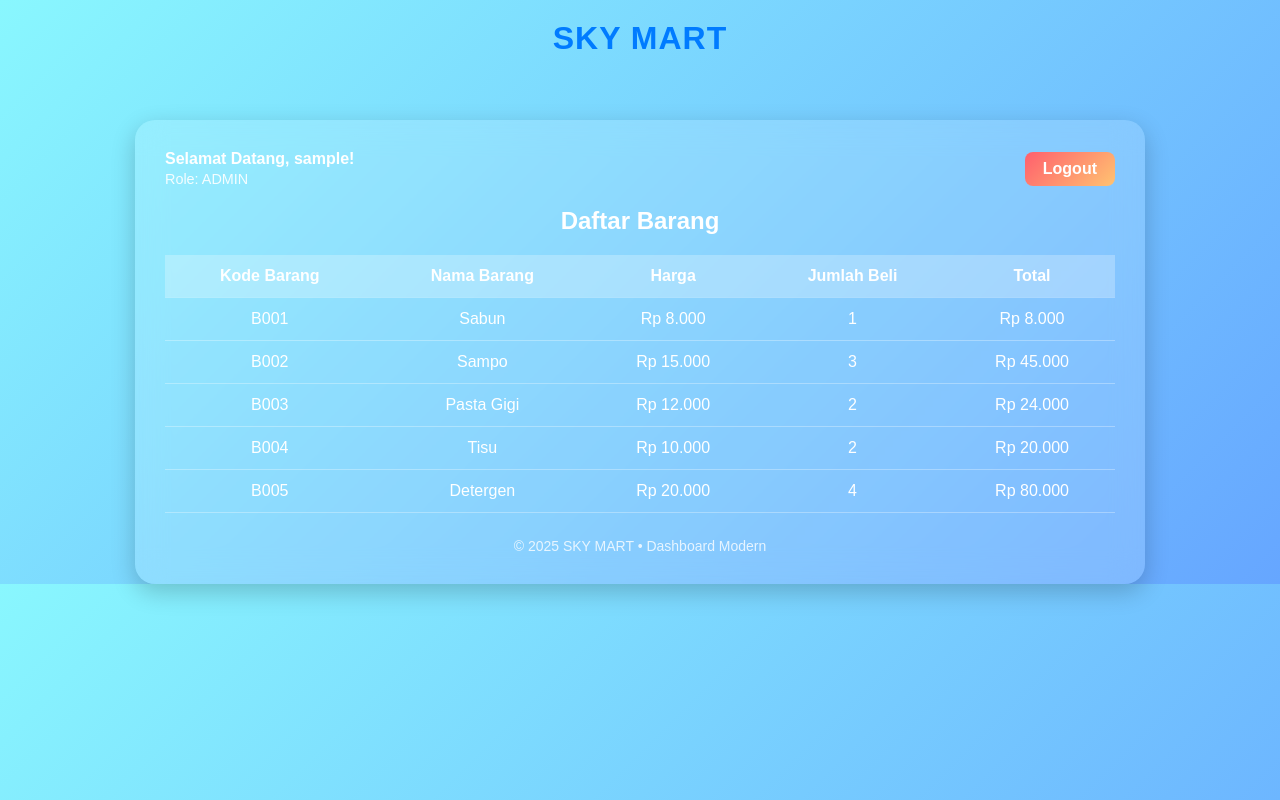
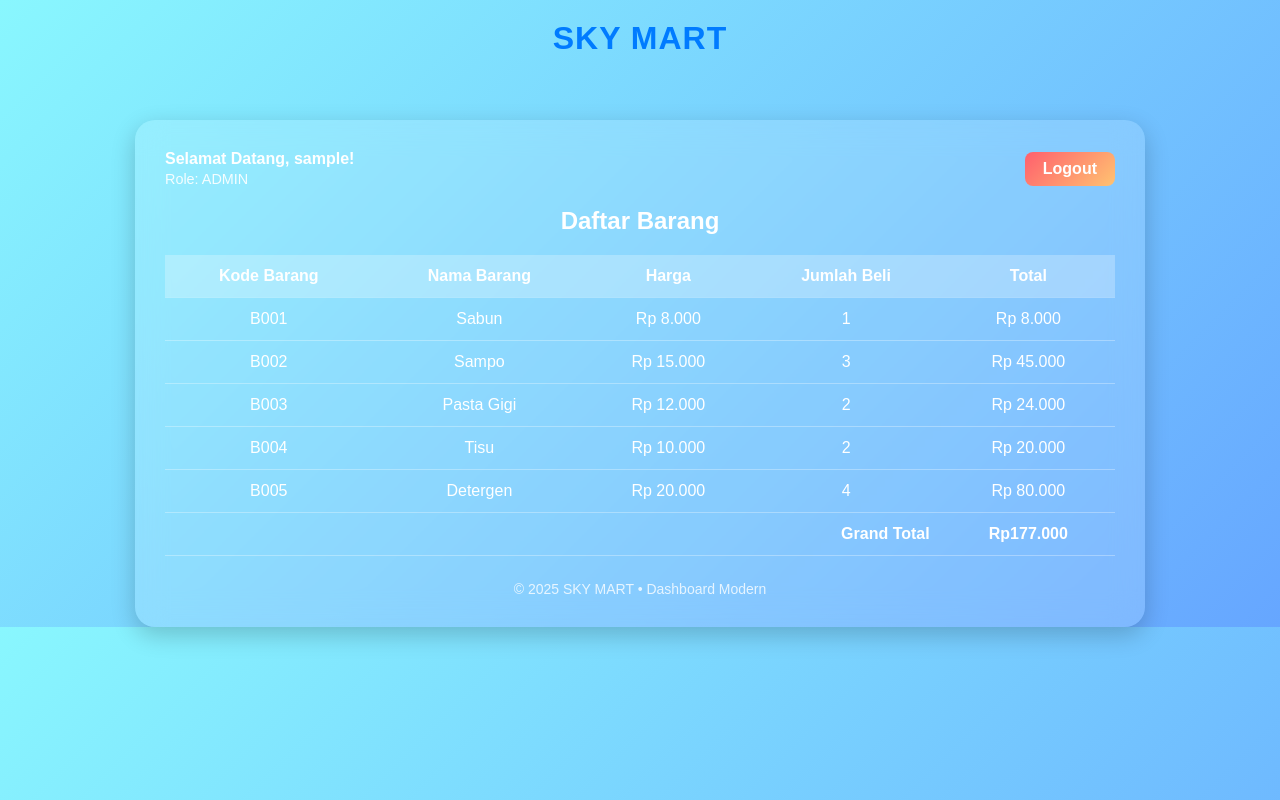
Before and after one commit to alayyasandyakala/skymart, a PHP site: page /dashboard.php in a window 1280 px wide. Run offline with PHP 8.4, Linux system fonts and the light colour scheme; the visitor is signed in with stand-in values (Sample User, id 1).

Commit message:
Membuat total belanja

```diff
--- a/dashboard.php
+++ b/dashboard.php
@@ -183,13 +183,16 @@ for ($i = 0; $i < count($nama_barang); $i++) {
                 <td><?= $kode_barang[$i]; ?></td>
                 <td><?= $nama_barang[$i]; ?></td>
                 <td>Rp <?= number_format($harga_barang[$i], 0, ',', '.'); ?></td>
-                <td><?= $jumlah[$i]; ?></td>
+                 <td><?= $jumlah[$i]; ?></td>
                 <td>Rp <?= number_format($total[$i], 0, ',', '.'); ?></td>
             </tr>
             <?php endfor; ?>
+             <tr>
+            <td colspan="4" style="text-align:right;font-weight:bold;">Grand Total</td>
+            <td style="font-weight:bold;">Rp<?= number_format($grandtotal, 0, ',', '.'); ?></td>
+        </tr>
         </tbody>
     </table>
-
     <div class="footer">
         © <?= date("Y"); ?> SKY MART • Dashboard Modern
     </div>
```
Also changed, not shown: Screenshoot/grand total.png (added).
